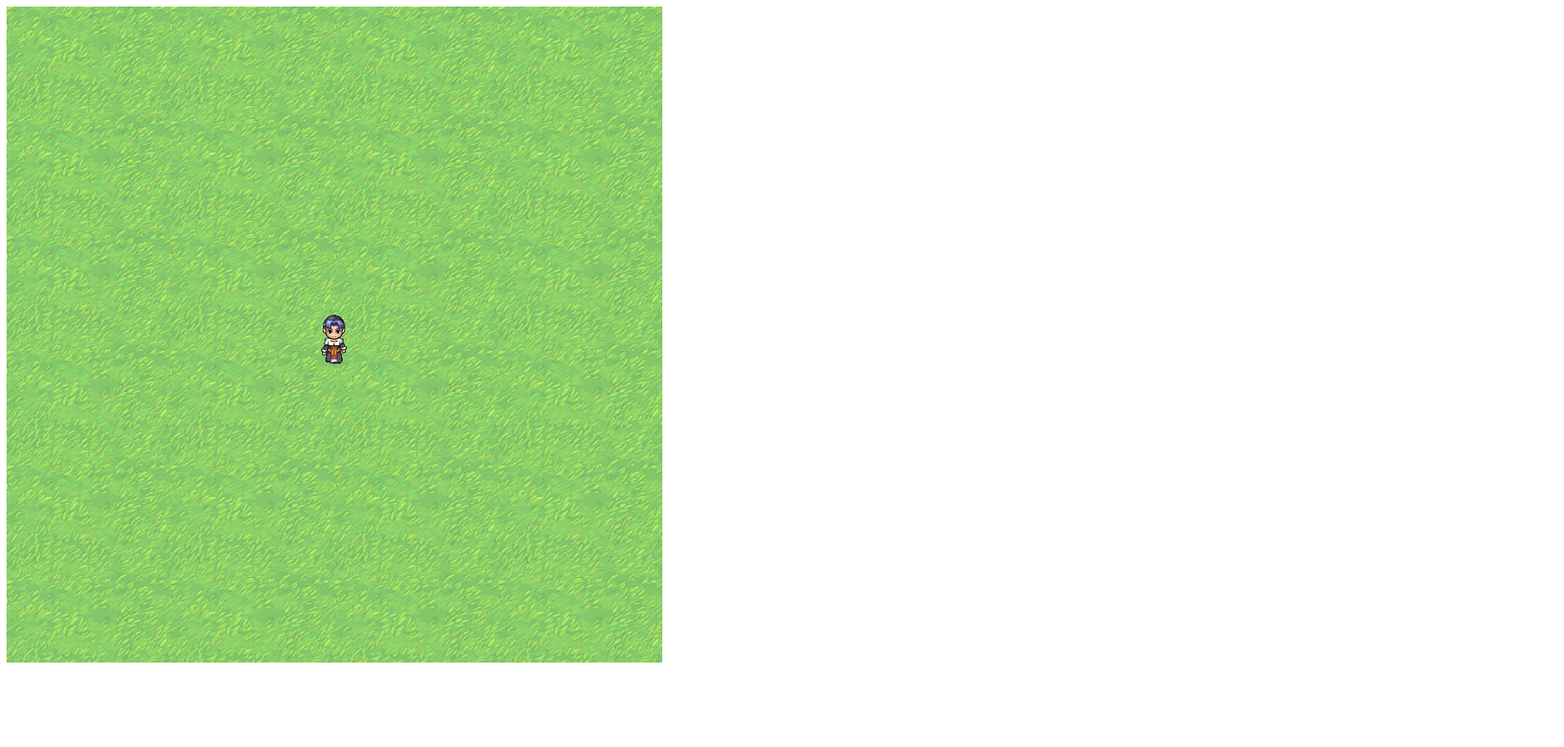
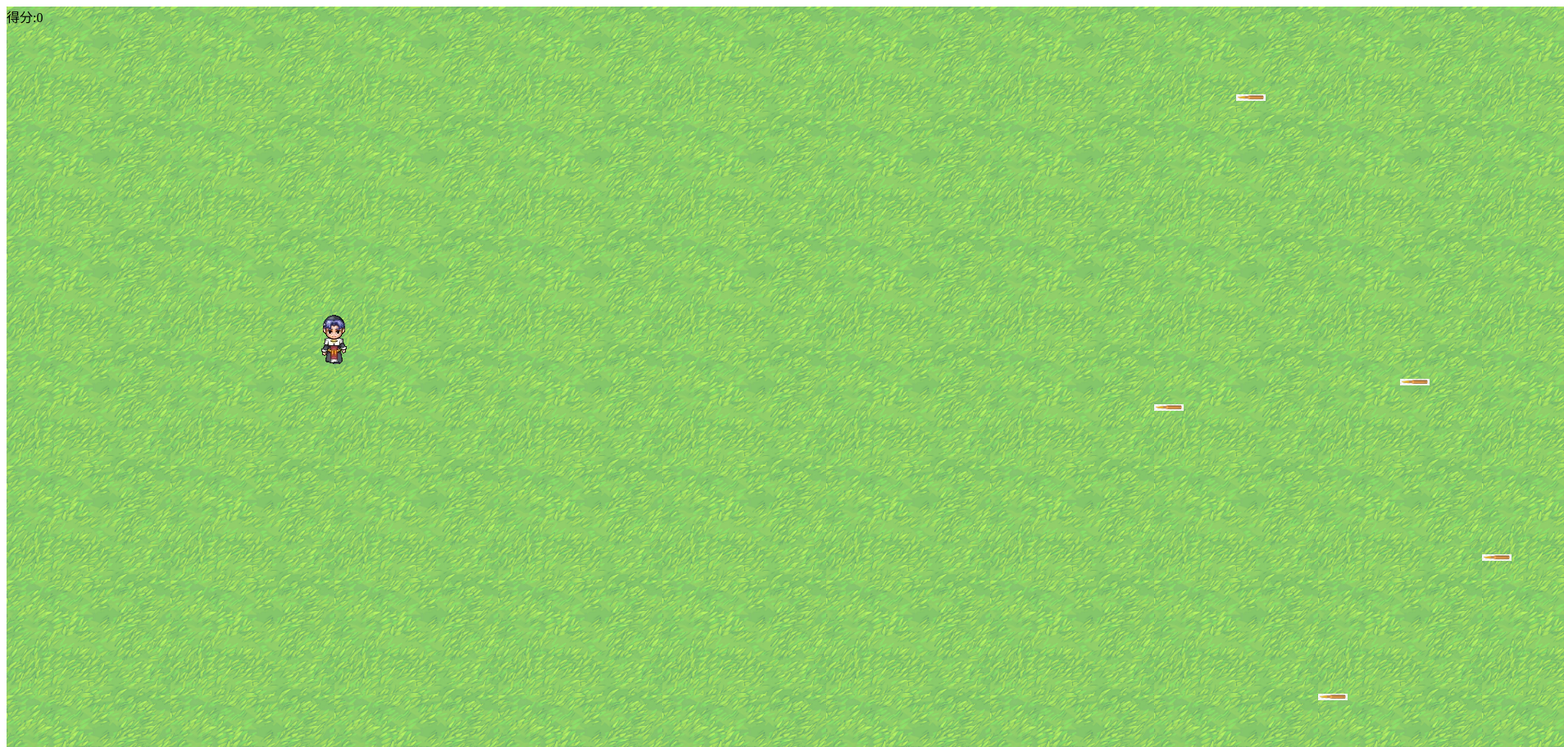
Before and after one commit to guoyihan1005/guoyihan1005, a plain HTML site: page 期末作業.html in a window 1280 px wide. Shown: the whole page at 82% size, 1908 px wide, since content can reach past the window. Before the commit the page ends 816 px from the top, so only its background shows below. Drawn offline with Linux system fonts and the light colour scheme.

Commit message:
期末作業

```diff
--- a/1202(試做).html
+++ b/期末作業.html
@@ -1,13 +1,13 @@
 <html>
 <head>
-    <title>1202上課筆記-鍵盤控制(二)</title>
+    <title>期末作業</title>
     <meta charset="UTF-8">
     <style>
         #worldmap {
             background: url("pic/grass.jpg");
             background-size: 200px 140px;
-            width: 800px;
-            height: 800px;
+            width: 1900px;
+            height: 903px;
             position: relative;
         }
         @keyframes rolewalk{
@@ -21,10 +21,20 @@
             position: absolute;
             animation: rolewalk 0.3s steps(3) infinite;
         }
+        .bullet {
+            background: url("pic/bullet.png");
+            background-size: 36px 8px;
+            width: 36px;
+            height: 8px;
+            position: absolute;
+        }
     </style>
     <script>
         function get(id) {
             return document.getElementById(id);
+        }
+        function getRandNum(min,max) {
+            return Math.floor(Math.random()*(max-min+1))+min;
         }
         function mykeydown() {
             event.preventDefault();
@@ -56,6 +66,25 @@
             get("worldmap").style.backgroundPositionX=bgpos.x+"px";
             get("worldmap").style.backgroundPositionY=bgpos.y+"px";
         }
+        function bulletcreate() {
+            var b=document.createElement("div");
+            b.className="bullet";
+            b.bpos={x:1800,y:getRandNum(0,894)};
+            b.style.left=b.bpos.x+"px";
+            b.style.top=b.bpos.y+"px";
+            b.life=setInterval(bulletmove,10,b);
+            get("worldmap").appendChild(b);
+        }
+        function bulletmove(b) {
+            if(b.bpos.x <= 0) {
+                clearInterval(b.life);
+                b.remove();
+            } else {
+                b.bpos.x--;
+                b.style.left=b.bpos.x+"px";
+                b.style.top=b.bpos.y+"px";
+            }
+        }
         function gameInit() {
             pos={x:376,y:364};
             bgpos={x:0,y:0};
@@ -64,11 +93,13 @@
             dir={"ArrowUp":0,"ArrowDown":0,"ArrowLeft":0,"ArrowRight":0};
             setInterval(bgmove,10);
             setInterval(walk,10);
+            setInterval(bulletcreate,1000);
         }
     </script>
 </head>
 <body onload="gameInit();" onkeydown="mykeydown();" onkeyup="mykeyup();">
     <div id="worldmap">
+        <div>得分:<span id="score">0</span></div>
         <div id="role"></div>
     </div>
 </body>
```
Also changed, not shown: index.html (+1 -1 lines), pic/bullet.png (added).
